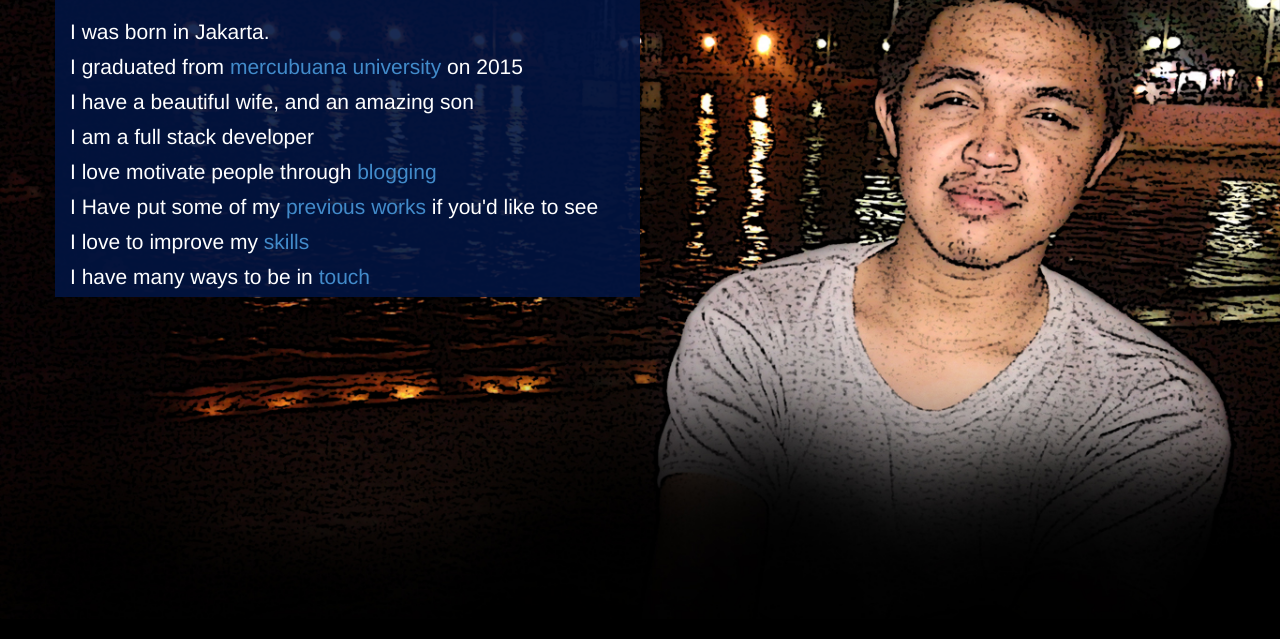
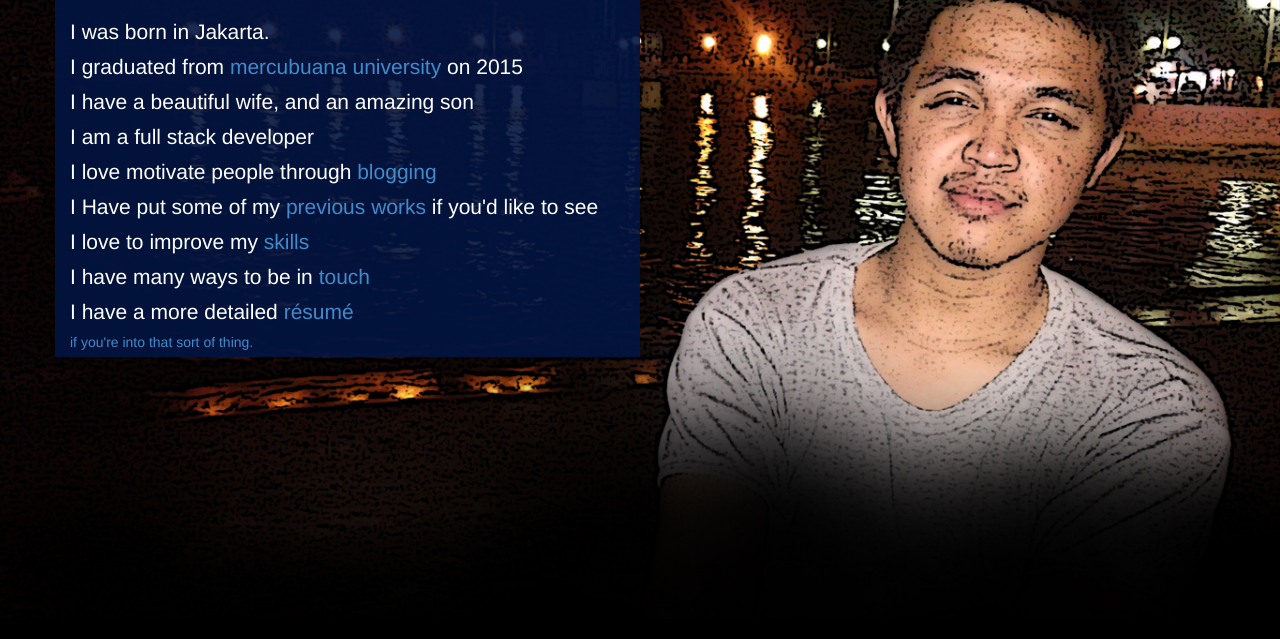
Before and after one commit to archieananda/myweb, a plain HTML site: page index.html in a window 1280 px wide. Shown: the part 161-800 px from the top of the page. Drawn offline with nearby package versions, Linux system fonts and the light colour scheme.

Commit message:
Added Resume link

```diff
--- a/index.html
+++ b/index.html
@@ -61,6 +61,8 @@ $(document).ready(function(){
 <p>I Have put some of my <a href="#previousworks">previous works</a> if you'd like to see</p>
 <p>I love to improve my <a href="#">skills</a></p>
 <p>I have many ways to be in  <a href="#contact">touch</a></p>
+	  <p>I have a more detailed <a href="#contact">résumé</p> if you're into that sort of thing.</p>
+
 
 
 
```
